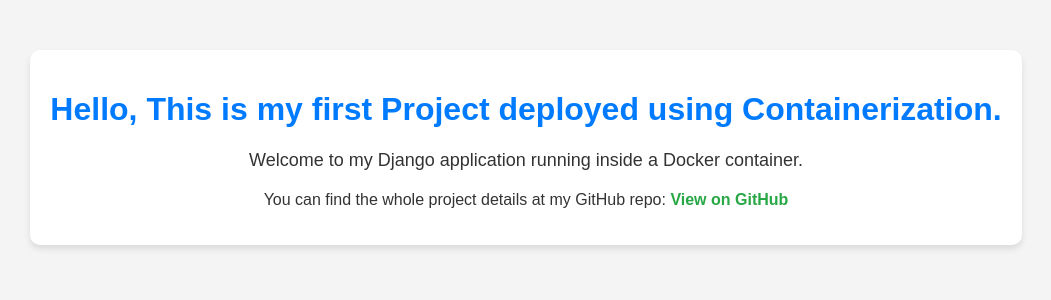
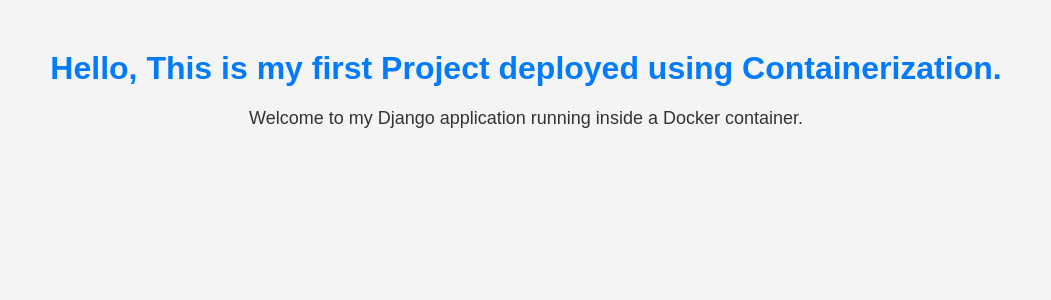
Before and after one commit to akshayachar03/Docker-projects, a Django app: template Django-app/myapp/templates/index.html in a window 1280 px wide. Shown: the top 300 px of the page, without its empty margins (114-1165 px from the left). Run offline with Django 4.2, Linux system fonts and the light colour scheme; the template is opened without the code that fills it, so the values that code supplies are empty.

Commit message:
Update index.html

```diff
--- a/Django-app/myapp/templates/index.html
+++ b/Django-app/myapp/templates/index.html
@@ -7,16 +7,7 @@
     <link rel="stylesheet" href="/static/styles.css">
 </head>
 <body>
-    <div class="container">
-        <h1>Hello, This is my first Project deployed using Containerization.</h1>
-        <p>Welcome to my Django application running inside a Docker container.</p>
-
-        <p class="repo-link">
-            You can find the whole project details at my GitHub repo:
-            <a href="https://github.com/akshayachar03/Docker-projects/tree/main/Django-app" target="_blank">
-                View on GitHub
-            </a>
-        </p>
-    </div>
+    <h1>Hello, This is my first Project deployed using Containerization.</h1>
+    <p>Welcome to my Django application running inside a Docker container.</p>
 </body>
 </html>
```
